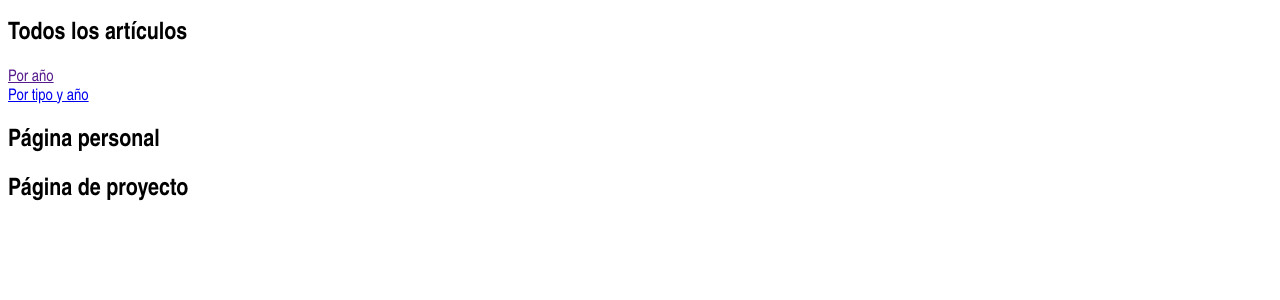
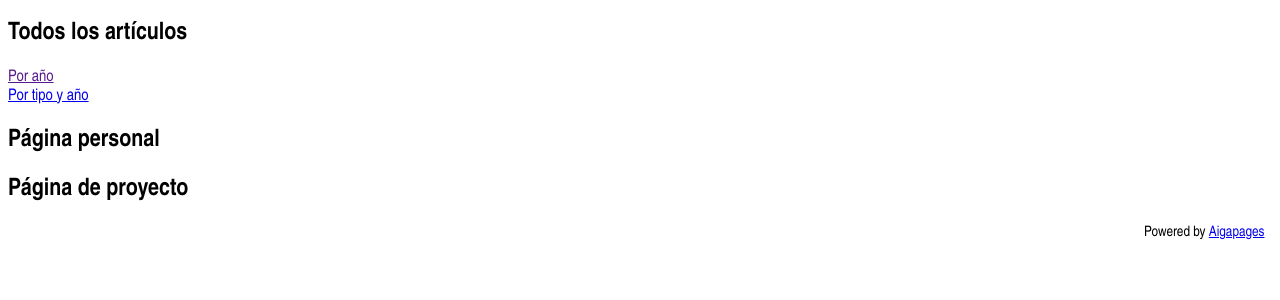
Before and after one commit to jalopez/aigapages, a Django app: template bib/templates/index.html in a window 1280 px wide. Shown: the top 300 px of the page. Run offline with Django 3.2, Linux system fonts and the light colour scheme; the template is opened without the code that fills it, so the values that code supplies are empty.

Commit message:
Añadido enlace promocional

```diff
--- a/bib/templates/base.html
+++ b/bib/templates/base.html
@@ -89,6 +89,11 @@
 	    background-color: #eee;
 	    border: 1px dashed #aaa;
 	}
+	.footnote {
+	    text-align: right;
+	    font-size: 90%;
+	    padding-right: 1ex;
+	}
 </style>
 <script type="text/javascript">
 	// <!--
@@ -114,5 +119,8 @@
  {% endif %}
  {% block content %}
  {% endblock %}
+ <p class="footnote">
+   Powered by <a href="https://github.com/jalopez/aigapages">Aigapages</a>
+ </p>
 </body>
 </html>
```
